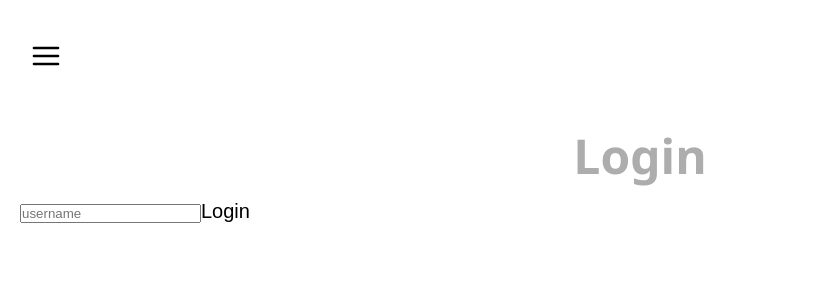
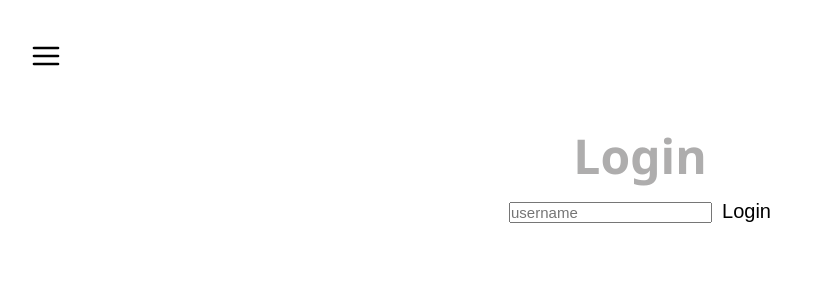
Before and after one commit to kamrantahir2/TodoApp-IbasLogic, a React (Vite) app: page /login in a window 1280 px wide. Shown: the top 300 px of the page, without its empty margins (0-813 px from the left). Built offline with nearby package versions, Linux system fonts and the light colour scheme.

Commit message:
Adjust styling for login page so input field is visible with navbar open

```diff
--- a/src/routes/Login.jsx
+++ b/src/routes/Login.jsx
@@ -48,7 +48,7 @@ const Login = () => {
                         value={username}
                         onChange={(e) => setUsername(e.target.value)}
                     />
-                    <button>Login</button>
+                    <button className={styles.loginButton} >Login</button>
                 </form>
             </div>
         </div>
--- a/src/styles/Login.module.css
+++ b/src/styles/Login.module.css
@@ -0,0 +1,21 @@
+.formWrapper {
+    text-align: center;
+}
+
+.formWrapper button {
+    margin-left: 10px;
+    /* border-bottom: 5px solid #777; */
+    font-size: 20px;
+}
+
+.formWrapper button:hover {
+    font-size: 22px;
+    border-bottom: 5px solid #aaa;
+    transition: 0.2s;
+}
+
+.formWrapper input {
+    /* margin-left: 10px; */
+    /* border-bottom: 5px solid #777; */
+    font-size: 15px;
+}
--- a/src/styles/app.css
+++ b/src/styles/app.css
@@ -181,6 +181,7 @@ button {
     border-top: 1px solid #efecec;
     margin-top: 15px;
     font-size: 15px;
+    left: 200px;
 }
 
 .logout {
```
